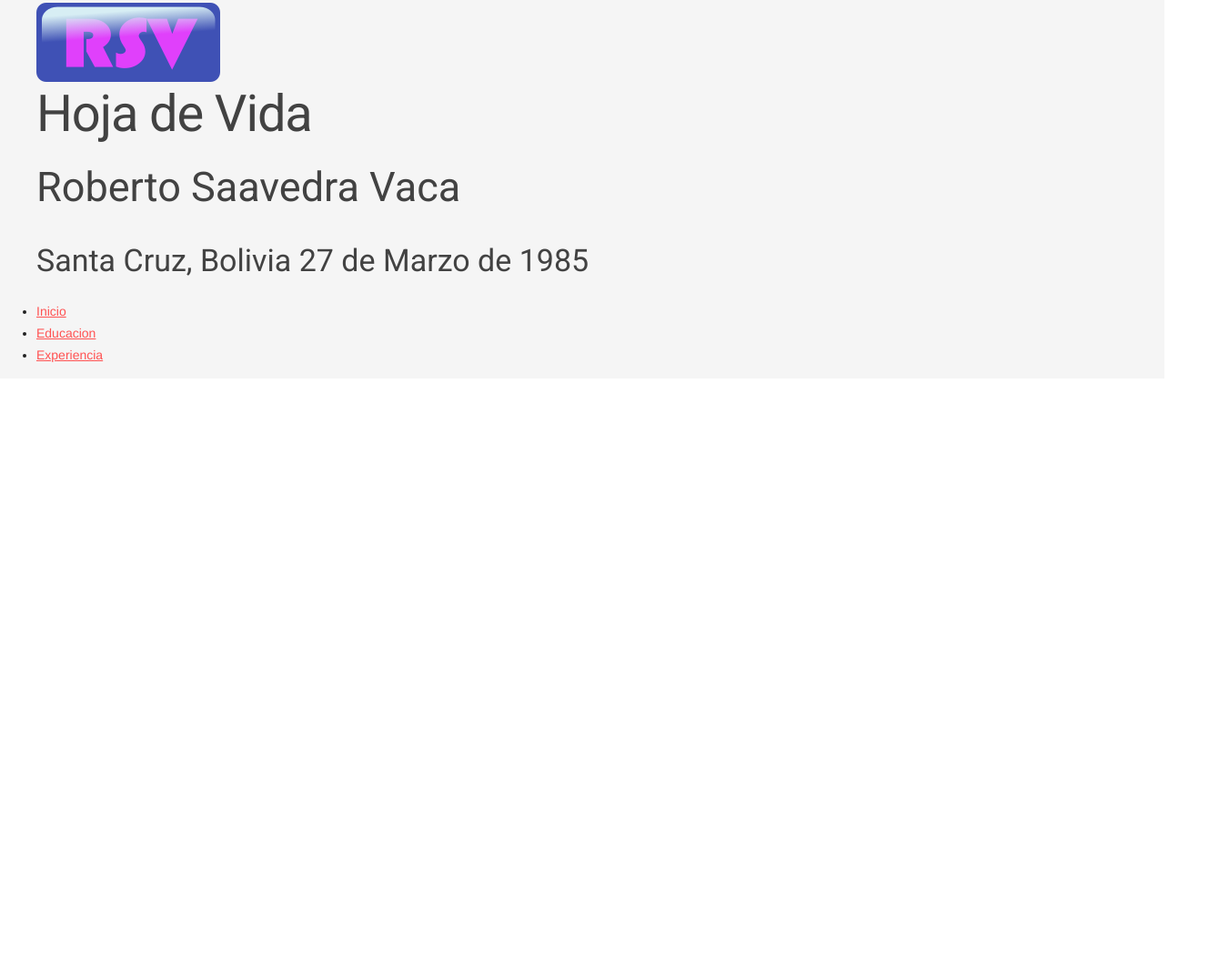
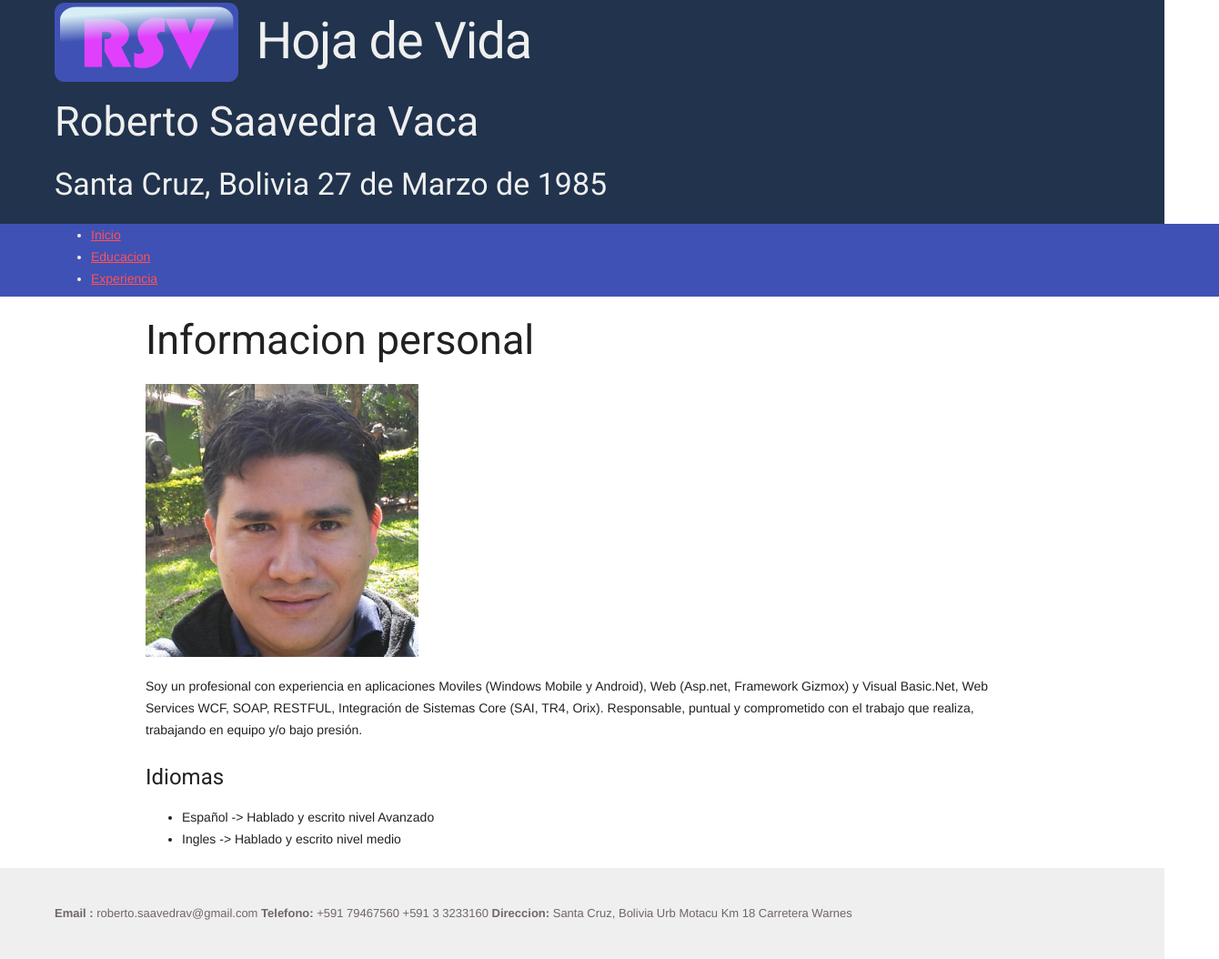
Before and after one commit to robertsvx27/fundamentoshtml, a plain HTML site: page index.html in a window 1280 px wide. Shown: the part 4-1058 px from the top of the page at 91% size, 1340 px wide, since content can reach past the window. Before the commit the page ends 800 px from the top, so only its background shows below. Drawn offline with nearby package versions, Linux system fonts and the light colour scheme.

Commit message:
Actualizacion formato pagina principal

```diff
--- a/index.html
+++ b/index.html
@@ -1,7 +1,8 @@
 <!DOCTYPE html>
 <html lang="es">
+
 <head>
-    <meta charset="utf-8"/>
+  <meta charset="utf-8" />
   <meta name="description" content="Fundamentos Html 5 Next_U" />
   <title>Resumen Curricular</title>
   <link rel="stylesheet" href="https://fonts.googleapis.com/css?family=Roboto:regular,bold,italic,thin,light,bolditalic,black,medium&amp;lang=en">
@@ -20,32 +21,48 @@
     }
     </style>
 </head>
+
 <body>
-    <div class="demo-layout mdl-layout mdl-layout--fixed-header mdl-js-layout mdl-color--grey-100">
-      <header class="demo-header mdl-layout__header mdl-layout__header--scroll mdl-color--grey-100 mdl-color-text--grey-800">
+
+    <header class="demo-header" >
+
       <div class="mdl-layout__header-row">
-          <img src="images/encabezado.png" height="87px" width="202px"/>
+        <img src="images/encabezado.png" height="87px" width="202px"/> &nbsp;&nbsp;&nbsp;&nbsp;&nbsp; <span><h1>Hoja de Vida</h1></span>
       </div>
-      <div class="mdl-layout__header-row">
-        <span><h1>Hoja de Vida</h1></span>
-      </div>
-      <div class="mdl-layout__header-row">
+       <div class="Subtitulos">
         <h2>Roberto Saavedra Vaca</h2>
-      </div>
-      <div class="mdl-layout__header-row">
         <h3>Santa Cruz, Bolivia 27 de Marzo de 1985</h3>
        </div>
-    </header>
-      <nav>
+    <nav class="demo-ribbon">
       <ul>
         <li><a href="index.html">Inicio</a></li>
         <li><a href="educacion.html">Educacion</a></li>
         <li><a href="experiencia.html">Experiencia</a></li>
       </ul>
     </nav>
+    </header>
+
+  <div class="demo-container">
+  <h2>Informacion personal</h2>
+  <img src="images/perfil.png" height="300px" width="300px" />
+  <p class="perfil">Soy un profesional con experiencia en aplicaciones Moviles (Windows Mobile y Android), Web (Asp.net, Framework Gizmox)
+    y Visual Basic.Net, Web Services WCF, SOAP, RESTFUL, Integración de Sistemas Core (SAI, TR4, Orix). Responsable, puntual
+    y comprometido con el trabajo que realiza, trabajando en equipo y/o bajo presión.</p>
+  <h4>Idiomas</h4>
+  <ul>
+    <li>Español -> Hablado y escrito nivel Avanzado</li>
+    <li>Ingles -> Hablado y escrito nivel medio</li>
+  </ul>
+
 
   </div>
+
   <footer>
+    <div class="demo-footer">
+      <strong>Email :</strong> roberto.saavedrav@gmail.com
+      <strong>Telefono:</strong> +591 79467560 +591 3 3233160
+      <strong>Direccion:</strong> Santa Cruz, Bolivia Urb Motacu Km 18 Carretera Warnes
+    </div>
   </footer>
 </body>
 </html>
--- a/stylesheet/styles.css
+++ b/stylesheet/styles.css
@@ -1,6 +1,8 @@
 .demo-ribbon {
   width: 100%;
-  height: 40vh;
+  height: 10vh;
+  padding-top: 0px;
+  padding-left: 60px;
   background-color: #3F51B5;
   -webkit-flex-shrink: 0;
       -ms-flex-negative: 0;
@@ -14,16 +16,28 @@
           flex-shrink: 0;
 }
 
+.demo-header{
+  background:  #21334D;
+  color: #efefef;
+}
 .demo-header .mdl-layout__header-row {
-  padding-left: 40px;
+  padding-left: 60px;
   padding-top: 50px;
-  padding-bottom: 30px;
+  padding-bottom: 20px;
 }
 
+.demo-header .Subtitulos{
+  padding-top: 20px;
+    padding-left: 60px;
+}
 .demo-container {
-  max-width: 1600px;
+  max-width: 960px;
   width: calc(100% - 16px);
   margin: 0 auto;
+}
+
+.demo-container .perfil {
+  padding-top: 20px;
 }
 
 .demo-content {
@@ -41,9 +55,10 @@
 }
 
 .demo-footer {
-  padding-left: 40px;
+    background: #efefef;
+    border: 0;
+    margin: 20px 0 0 0;
+    padding: 40px 60px 40px 60px;
+    font-size: 13px;
+    color: #726666;
 }
-
-.demo-footer .mdl-mini-footer--link-list a {
-  font-size: 13px;
-}
```
Also changed, not shown: images/perfil.png (added). Lines whose indentation alone changed are shown as unchanged.
